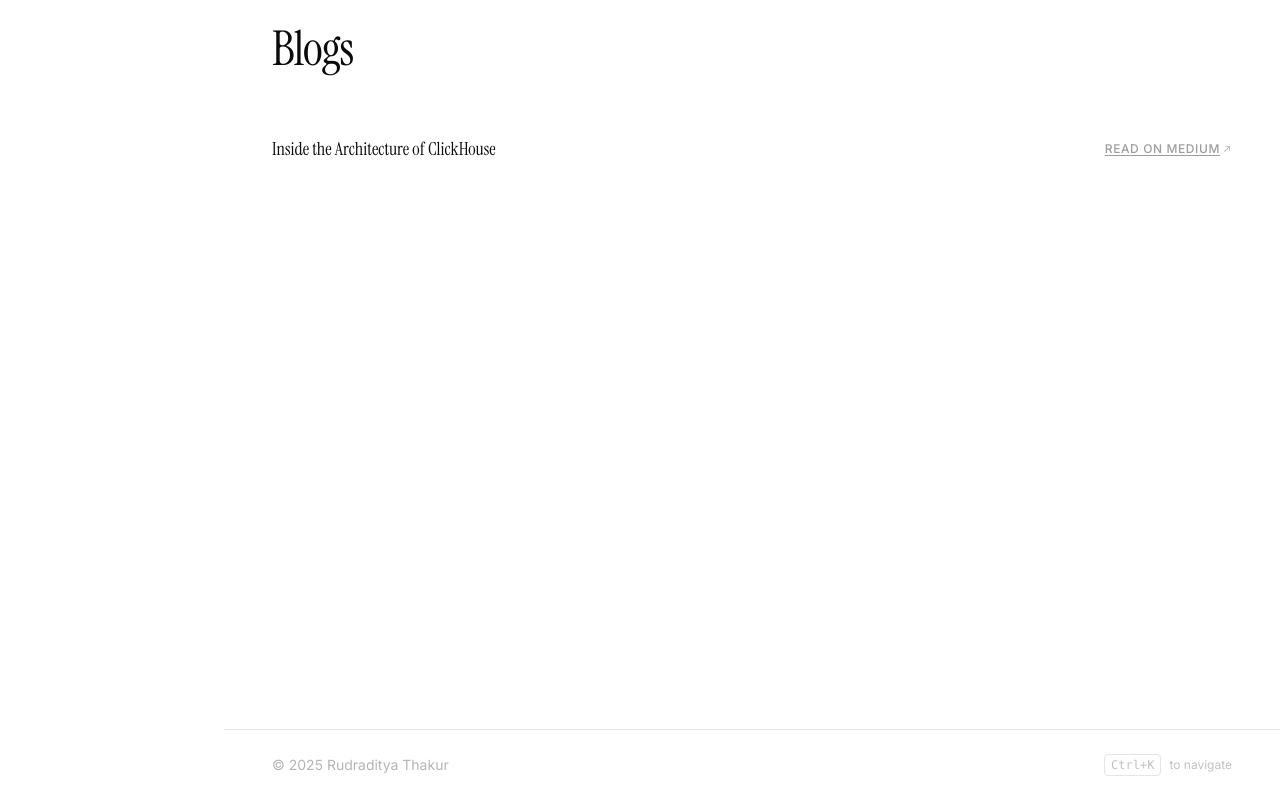
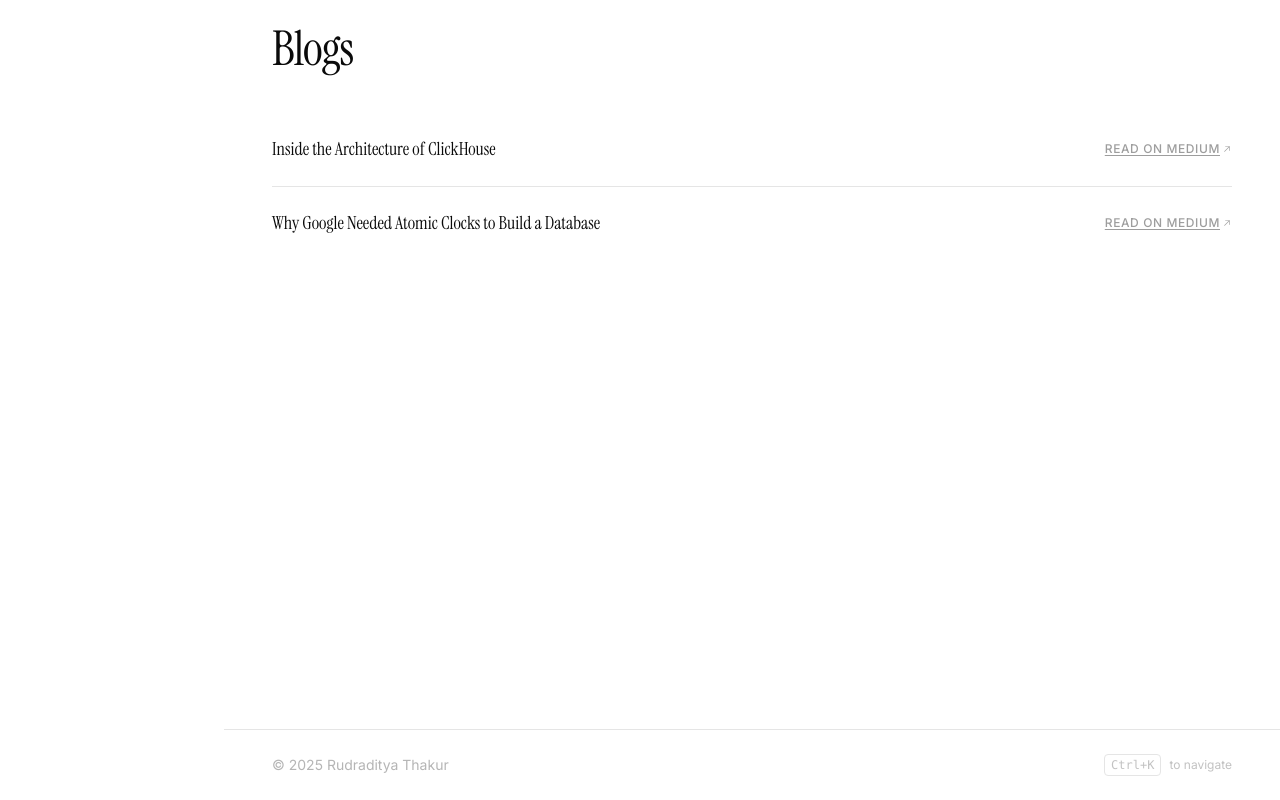
Before and after one commit to rudraditya21/rudraditya21.github.io, a Next.js app: page / in a window 1280 px wide. Shown: the part 6952-7752 px from the top of the page. Built offline with nearby package versions, Linux system fonts and the light colour scheme.

Commit message:
added: new blog

```diff
--- a/components/writing.tsx
+++ b/components/writing.tsx
@@ -7,6 +7,10 @@ const posts = [
   {
     title: 'Inside the Architecture of ClickHouse',
     href: 'https://medium.com/@rudraditya.thakur21/inside-the-architecture-of-clickhouse-0c15d41d69fe',
+  },
+  {
+    title: 'Why Google Needed Atomic Clocks to Build a Database',
+    href: 'https://medium.com/@rudraditya.thakur21/why-google-needed-atomic-clocks-to-build-a-database-8992f9364e56',
   },
 ]
 
```
